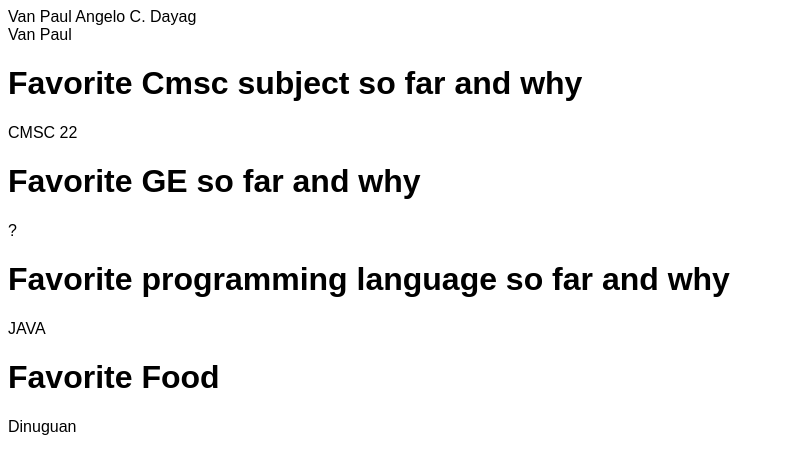
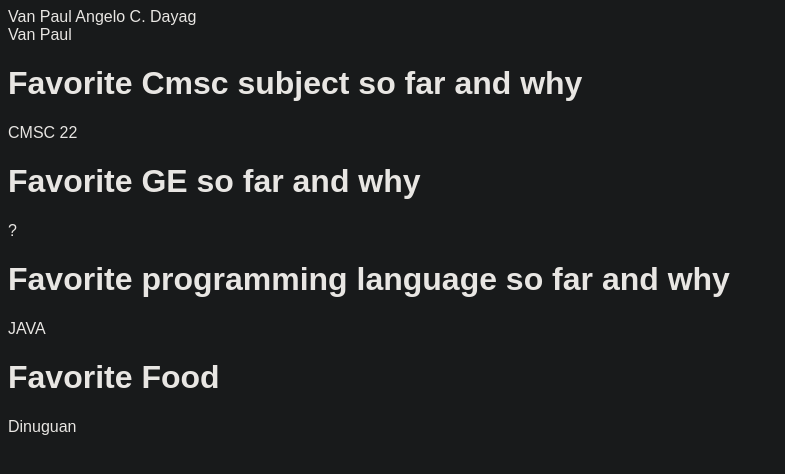
Before and after one commit to vcdayag/vcdayag.github.io, a plain HTML site: page index.html in a window 1280 px wide. Shown: the whole page, without its empty margins (0-785 px from the left). Drawn offline with Linux system fonts and the light colour scheme.

Commit message:
change body colors

```diff
--- a/style.css
+++ b/style.css
@@ -1,3 +1,5 @@
 body{
 font-family: sans-serif;
+background-color: #181a1b;
+color: #e8e6e3;
 }
```
